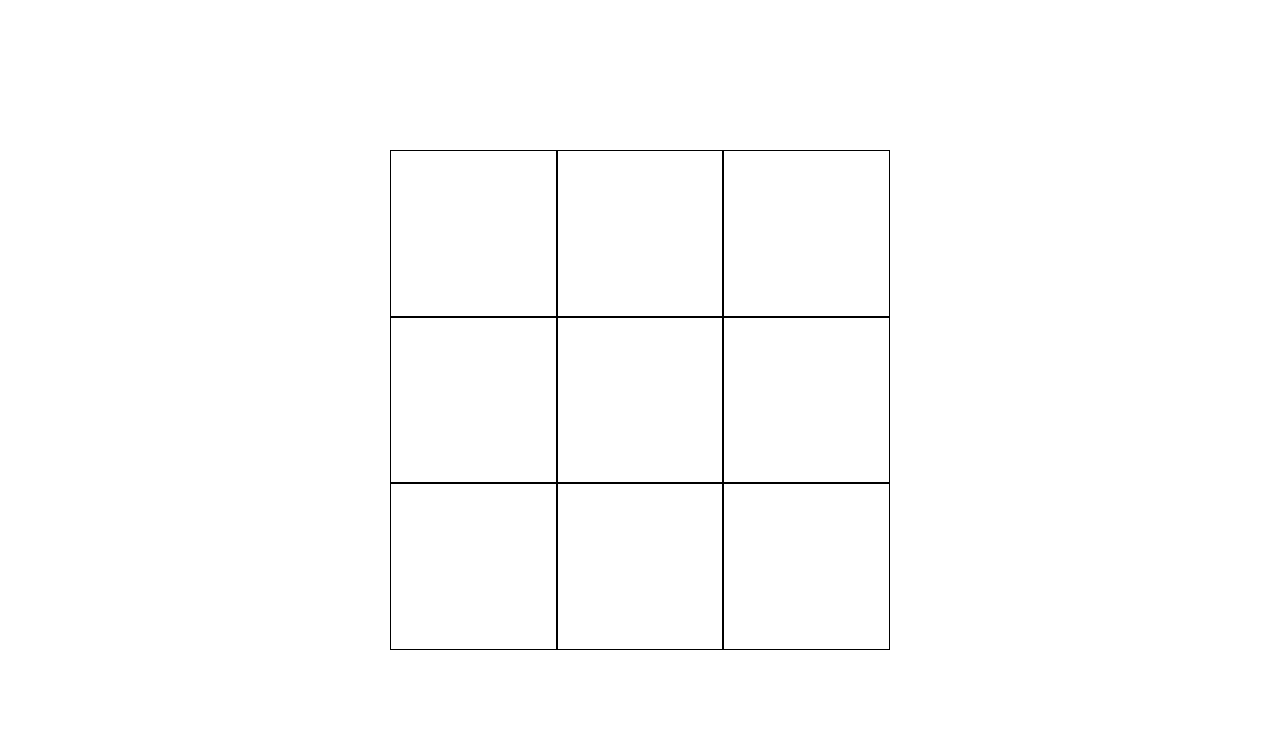
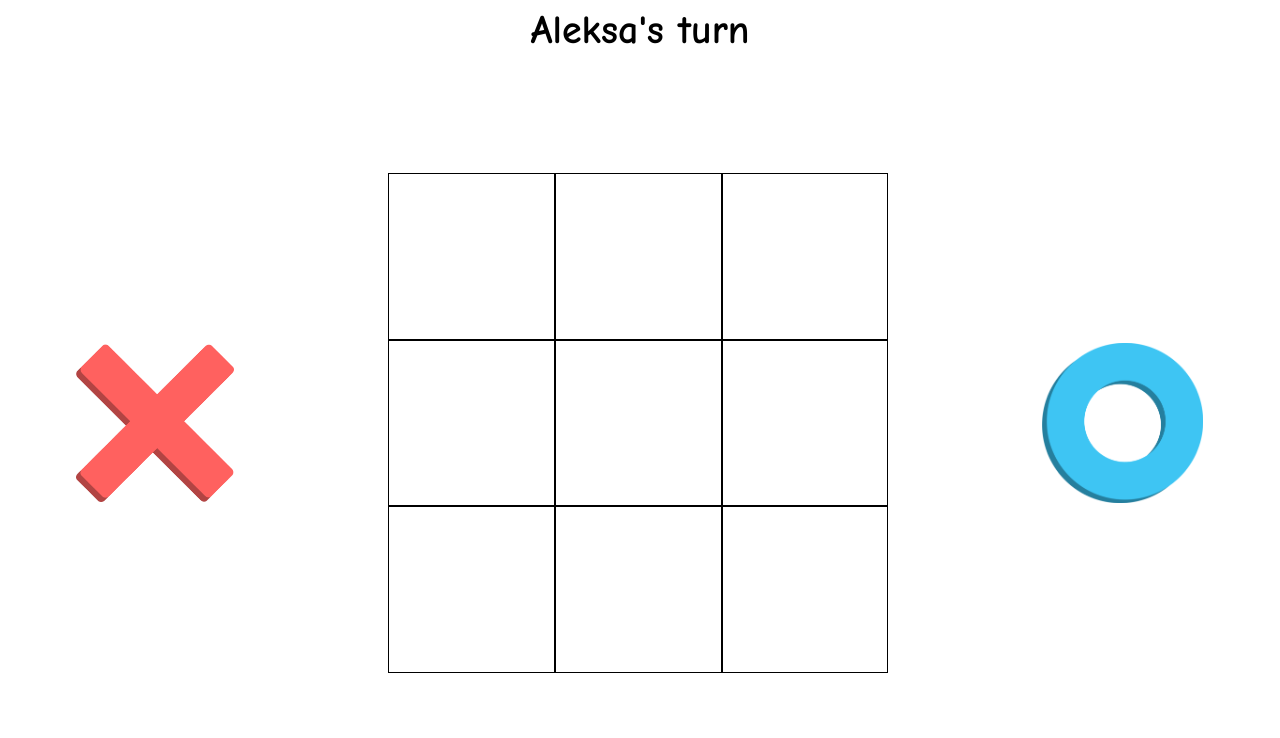
Before and after one commit to vuckoviic/tic-tac-toe, a plain HTML site: page game.html in a window 1280 px wide. Shown: the top 738 px of the page. Drawn offline with Linux system fonts and the light colour scheme.

Commit message:
Separate table and signs inside separate div
and add paragraph which tells whos turn is right now

```diff
--- a/game.html
+++ b/game.html
@@ -13,8 +13,10 @@
 <body>
 
     <div class="game-container">
-
         <div class="game-main">
+            <p>Aleksa's turn</p>
+            <div class="signs-and-table">
+                <img src="images/x.png" alt="">
                 <div class="table">
                     <div class="table-cell 11"></div>
                     <div class="table-cell 12"></div>
@@ -25,6 +27,8 @@
                     <div class="table-cell 31"></div>
                     <div class="table-cell 32"></div>
                     <div class="table-cell 33"></div>
+                </div>
+                <img src="images/o.png" alt="">
             </div>
         </div>
 
```
Lines whose indentation alone changed are shown as unchanged.
